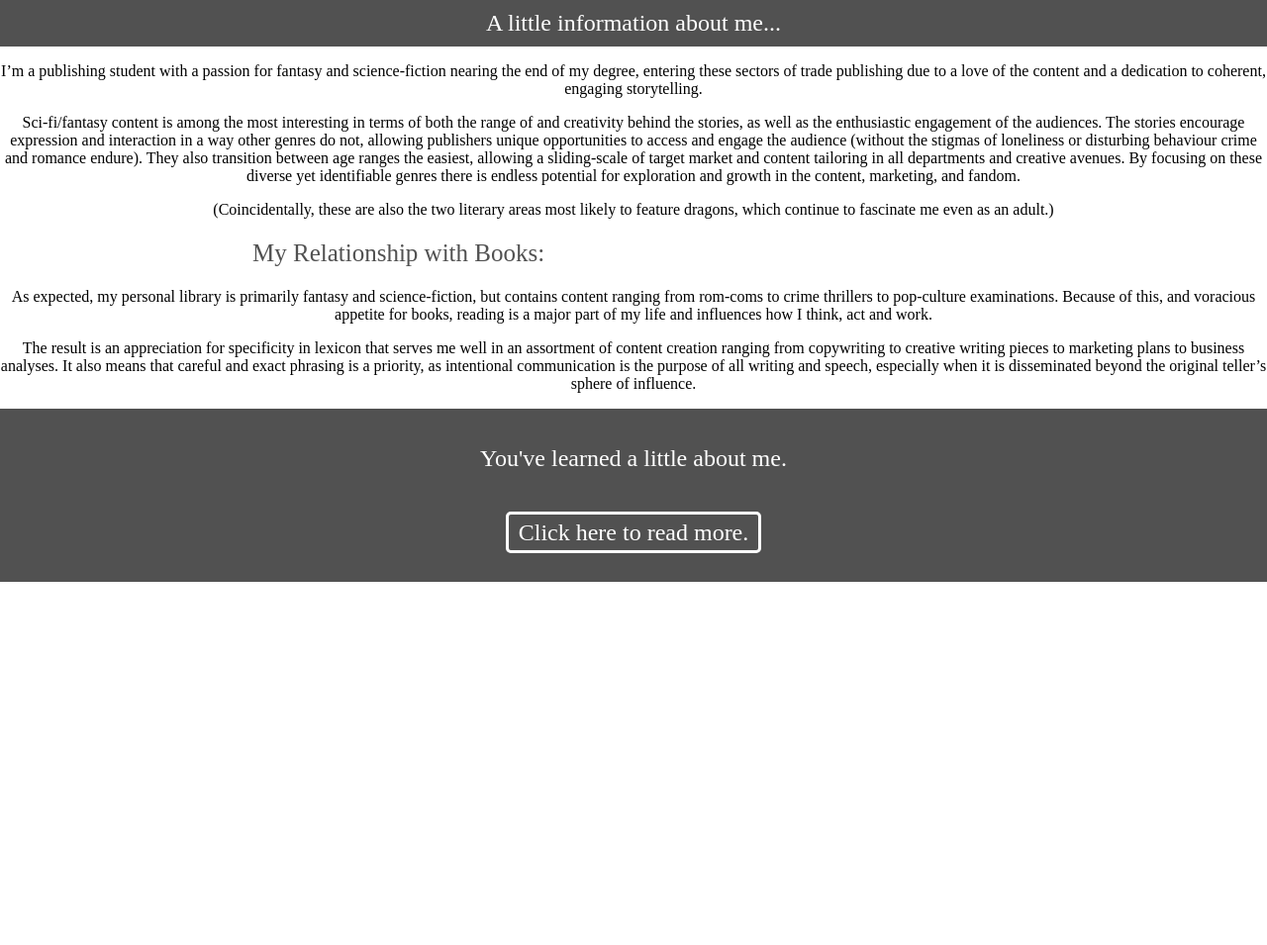
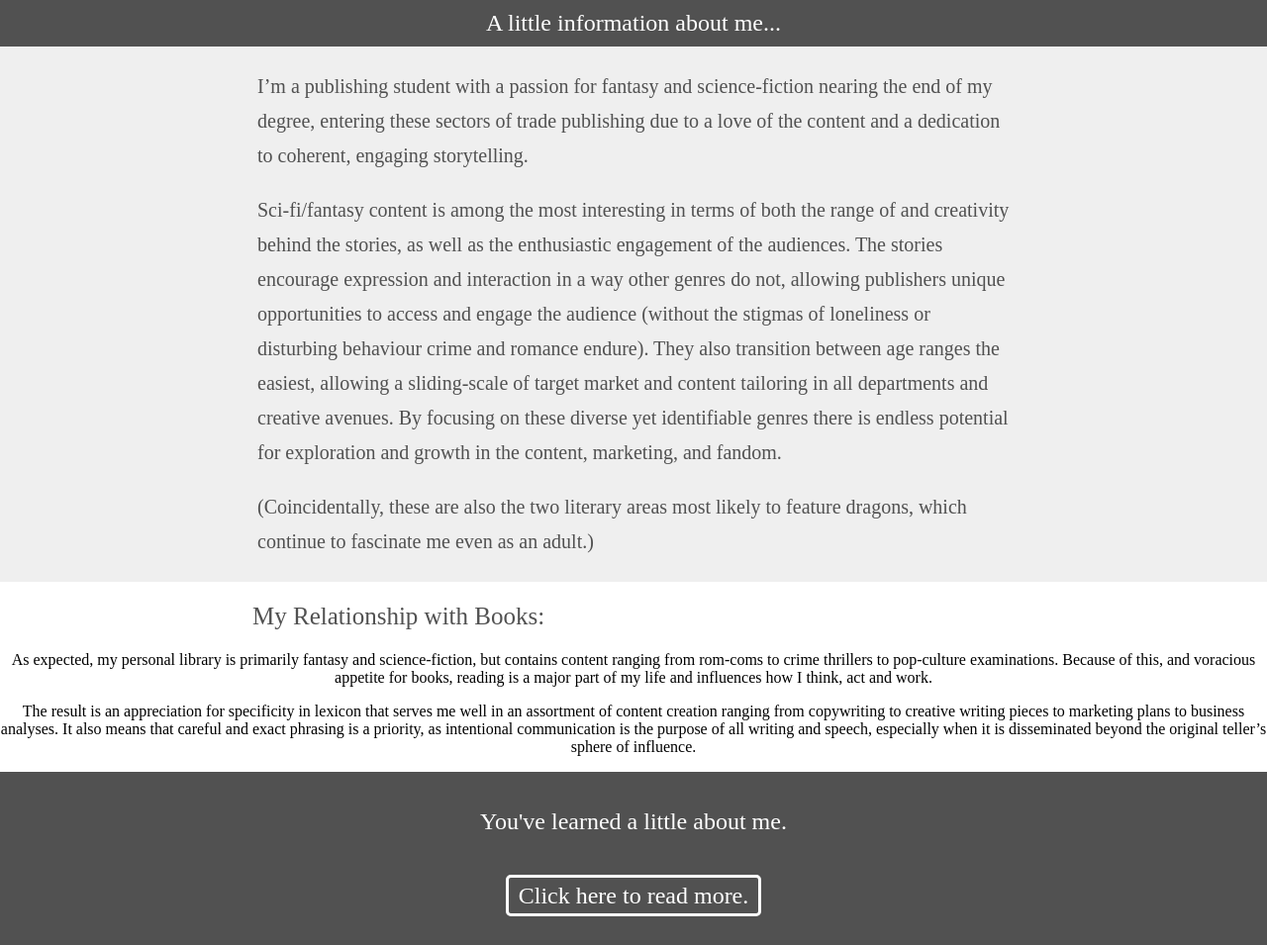
Before and after one commit to DragonLibrary/BookBlog, a Jekyll site: the page aboutme/index.html, which Jekyll copies as it is, in a window 1280 px wide. Shown: the part 562-1517 px from the top of the page at 99% size. Built offline with Jekyll 4.4.1, drawn with Linux system fonts in a browser that asks for light colours; before the commit the page ends 1150 px from its top, so only the background shows below that.

Commit message:
Update index.html
Renamed facts sections.

```diff
--- a/aboutme/index.html
+++ b/aboutme/index.html
@@ -44,8 +44,8 @@
 </div>
 
 
-<!-- // Facts // -->
-<div class="facts">
+<!-- // Pitch // -->
+<div class="pitch">
 
 	<p>I’m a publishing student with a passion for fantasy and science-fiction nearing the end of my degree, entering these sectors of trade publishing due to a love of the content and a dedication to coherent, engaging storytelling.</p>
 	<p>Sci-fi/fantasy content is among the most interesting in terms of both the range of and creativity behind the stories, as well as the enthusiastic engagement of the audiences. The stories encourage expression and interaction in a way other genres do not, allowing publishers unique opportunities to access and engage the audience (without the stigmas of loneliness or disturbing behaviour crime and romance endure). They also transition between age ranges the easiest, allowing a sliding-scale of target market and content tailoring in all departments and creative avenues. By focusing on these diverse yet identifiable genres there is endless potential for exploration and growth in the content, marketing, and fandom.</p>
```
